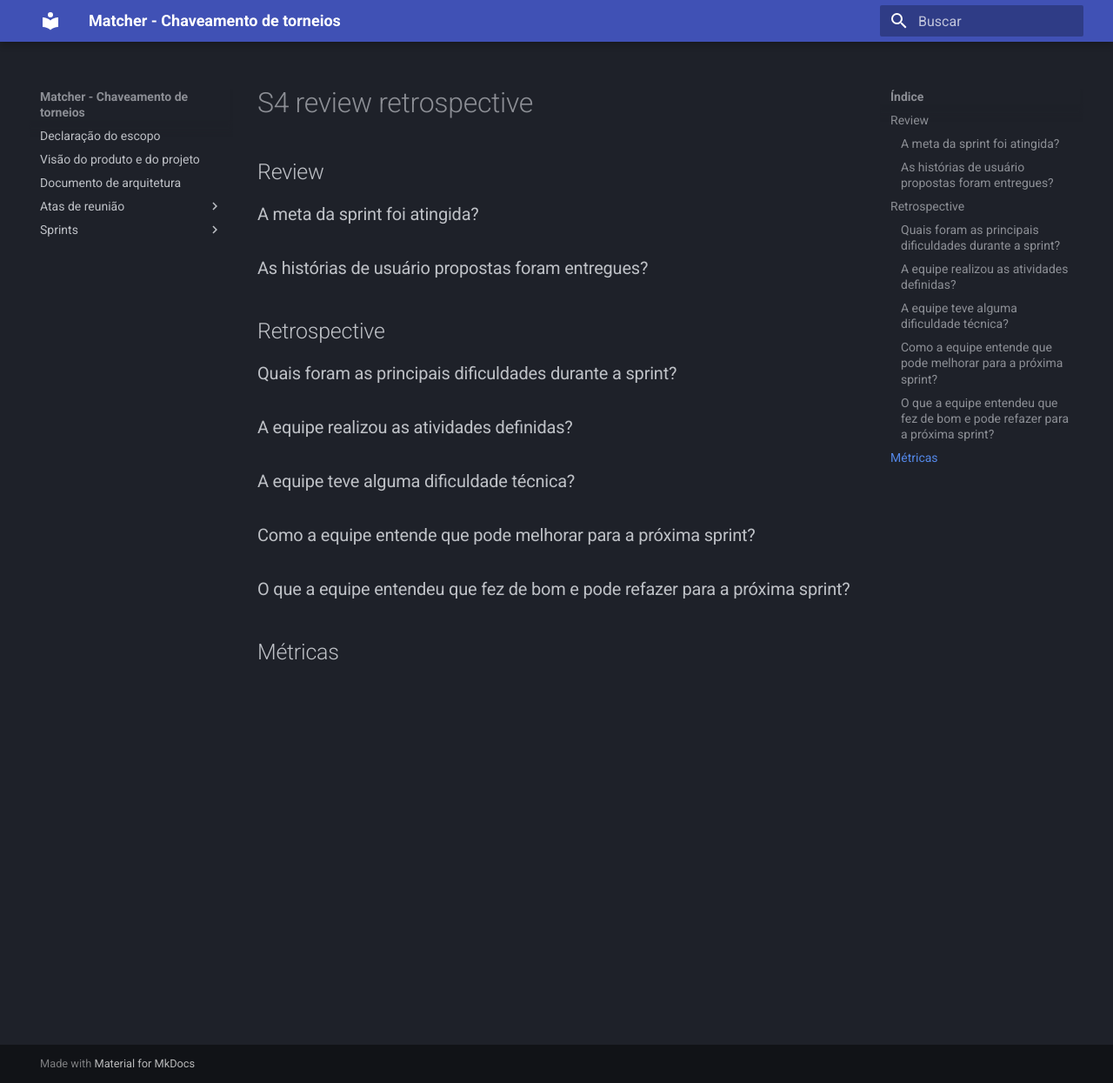
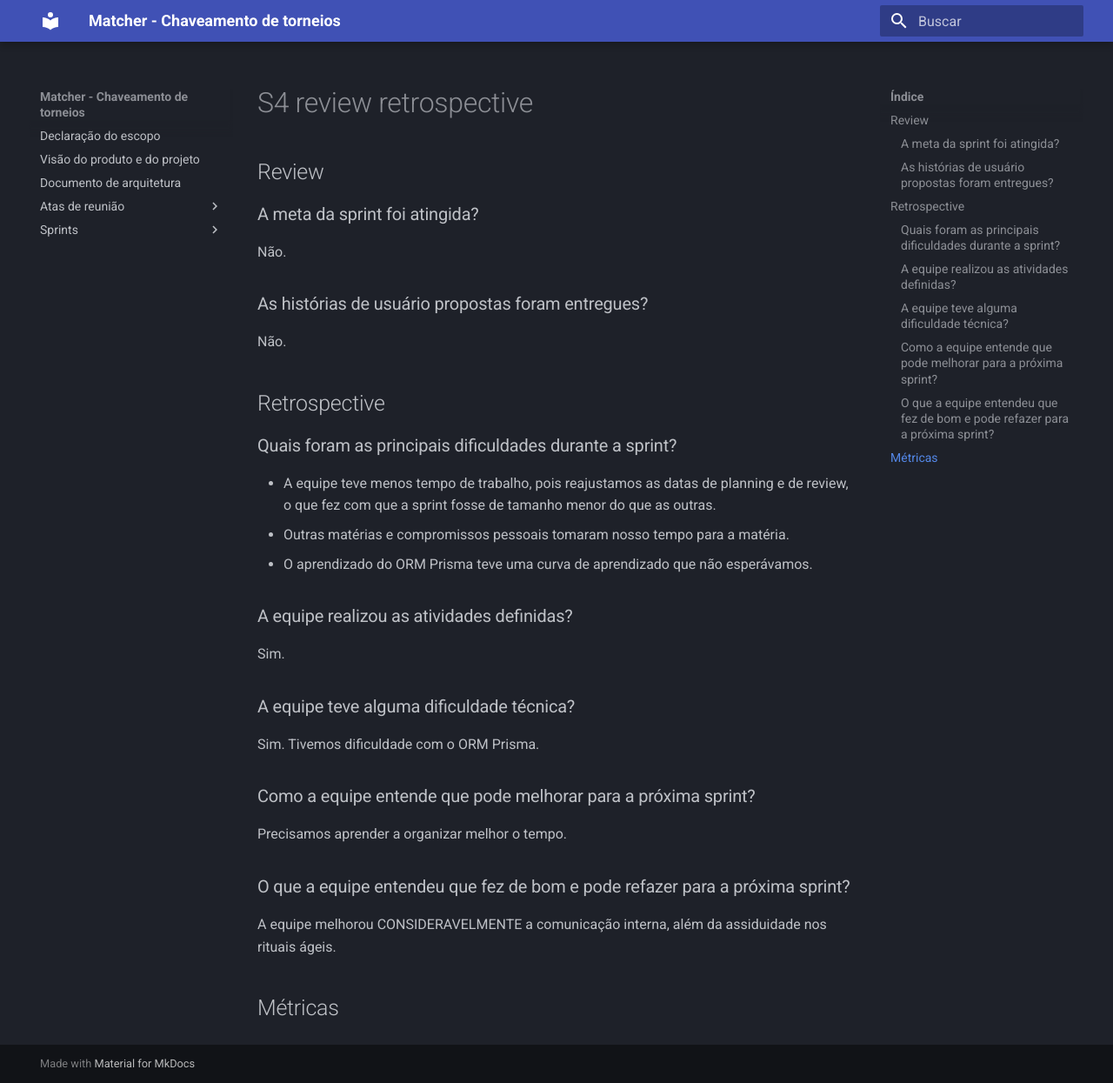
Before and after one commit to FGA0138-MDS-Ajax/2023-2-SIRIUS, an MkDocs documentation site: the page built from docs/sprints/sprint-4/s4-review-retrospective.md, in a window 1280 px wide and 1245 px high. Shown: the whole window at 87% size. Built offline with MkDocs 1.6.1 and Material for MkDocs 9.7.7, drawn with Linux system fonts in a browser that asks for light colours.

Commit message:
Adição de review e retrospective para sprint 4

```diff
--- a/docs/sprints/sprint-4/s4-review-retrospective.md
+++ b/docs/sprints/sprint-4/s4-review-retrospective.md
@@ -1,16 +1,26 @@
 ## Review
 ### A meta da sprint foi atingida?
+Não.
 
 ### As histórias de usuário propostas foram entregues?
-
-
+Não.
 
 ## Retrospective
 ### Quais foram as principais dificuldades durante a sprint?
+- A equipe teve menos tempo de trabalho, pois reajustamos as datas de planning e de review, o que fez com que a sprint fosse de tamanho menor do que as outras.
+- Outras matérias e compromissos pessoais tomaram nosso tempo para a matéria.
+- O aprendizado do ORM Prisma teve uma curva de aprendizado que não esperávamos.
+
 ### A equipe realizou as atividades definidas?
+Sim.
+
 ### A equipe teve alguma dificuldade técnica?
+Sim. Tivemos dificuldade com o ORM Prisma.
+
 ### Como a equipe entende que pode melhorar para a próxima sprint?
+Precisamos aprender a organizar melhor o tempo.
+
 ### O que a equipe entendeu que fez de bom e pode refazer para a próxima sprint?
-
+A equipe melhorou CONSIDERAVELMENTE a comunicação interna, além da assiduidade nos rituais ágeis.
 
 ## Métricas
```
